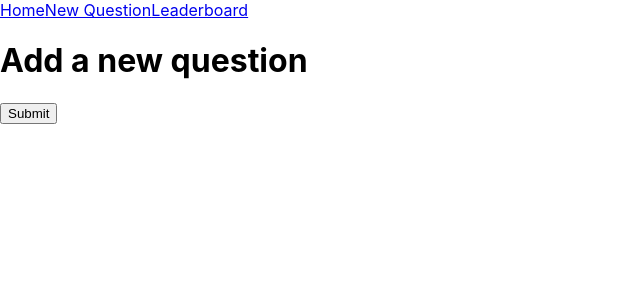
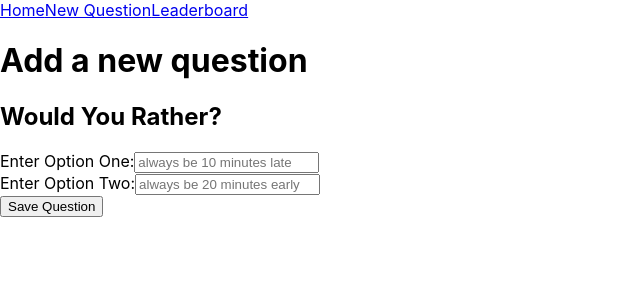
Before and after one commit to carlosloureda/wyr-2022, a React (Create React App) app: page /questions/add in a window 1280 px wide. Shown: the top 300 px of the page, without its empty margins (0-640 px from the left). Built offline with nearby package versions, Linux system fonts and the light colour scheme.

Commit message:
feat: Add new question into the system

```diff
--- a/package.json
+++ b/package.json
@@ -13,6 +13,7 @@
     "react-redux": "^7.2.6",
     "react-router-dom": "^6.2.2",
     "react-scripts": "5.0.0",
+    "uuid": "^8.3.2",
     "web-vitals": "^2.1.4"
   },
   "scripts": {
--- a/src/redux/questionsSlice.js
+++ b/src/redux/questionsSlice.js
@@ -1,5 +1,6 @@
 import { createSlice, createAsyncThunk } from "@reduxjs/toolkit";
 import questions from "../data/questions.json";
+import { v4 as uuidv4 } from "uuid";
 
 const initialState = {
   questions: null,
@@ -18,7 +19,10 @@ export const questionsSlice = createSlice({
       state.loading = true;
     },
     getQuestionsSuccess: (state, { payload }) => {
-      state.questions = payload;
+      state.questions = {
+        ...(state.questions || {}),
+        ...payload,
+      };
       state.loading = false;
       state.error = "";
       state.allFetched = true;
@@ -44,6 +48,23 @@ export const questionsSlice = createSlice({
       state.error = "";
     });
     builder.addCase(fetchQuestionById.rejected, (state, action) => {
+      state.loading = false;
+      state.error = action.error.message;
+    });
+
+    // Add Question
+    builder.addCase(addQuestion.pending, (state, action) => {
+      state.loading = true;
+    });
+    builder.addCase(addQuestion.fulfilled, (state, action) => {
+      state.questions = {
+        ...state.questions,
+        [action.payload.id]: action.payload,
+      };
+      state.loading = false;
+      state.error = "";
+    });
+    builder.addCase(addQuestion.rejected, (state, action) => {
       state.loading = false;
       state.error = action.error.message;
     });
@@ -102,3 +123,28 @@ export const fetchQuestionById = createAsyncThunk(
     }
   }
 );
+
+export const addQuestion = createAsyncThunk(
+  "questions/addQuestion",
+  async ({ optionOne, optionTwo, author }, thunkAPI) => {
+    const questionId = await new Promise((res, rej) =>
+      setTimeout(() => {
+        res(uuidv4());
+        // rej("hjasdiads");
+      }, 2000)
+    );
+    return {
+      id: questionId,
+      author: author,
+      timestamp: Date.now(),
+      optionOne: {
+        votes: [],
+        text: optionOne,
+      },
+      optionTwo: {
+        votes: [],
+        text: optionTwo,
+      },
+    };
+  }
+);
--- a/src/routes/questions/add.js
+++ b/src/routes/questions/add.js
@@ -1,18 +1,106 @@
+import { useRef } from "react";
+import { useDispatch, useSelector } from "react-redux";
 import { useNavigate } from "react-router-dom";
+import { addQuestion } from "../../redux/questionsSlice";
+
+// "loxhs1bqm25b708cmbf3g": {
+//   "id": "loxhs1bqm25b708cmbf3g",
+//   "author": "racheladams",
+//   "timestamp": 1482579767190,
+//   "optionOne": {
+//     "votes": [],
+//     "text": "have all traffic lights you approach be green"
+//   },
+//   "optionTwo": {
+//     "votes": ["alicethomas"],
+//     "text": "never have to stand in line again"
+//   }
+// },
 
 const AddQuestion = () => {
   const navigate = useNavigate();
+  const dispatch = useDispatch();
 
-  const onAddQuestion = () => {
-    // TODO: generate new ID
-    const newQuestionId = "123";
-    navigate(`/questions/${newQuestionId}`);
+  const { loading } = useSelector((state) => state.questions);
+
+  const onAddQuestion = async (e) => {
+    e.preventDefault();
+    const optionOne = e.target.elements.optionOne.value;
+    const optionTwo = e.target.elements.optionTwo.value;
+
+    const result = await dispatch(
+      addQuestion({
+        optionOne,
+        optionTwo,
+        // TODO: retrieve ID of user from localstorage/context
+        author: "carlosloureda",
+      })
+    );
+    if (!result.error) {
+      navigate(`/questions/${result.payload.id}`);
+    } else {
+      // TODO: add some alerts?
+      alert("error happened: ", result.error);
+    }
+
+    // error.message
+    // {
+    //   "type": "questions/addQuestion/fulfilled",
+    //   "payload": {
+    //       "id": "e0059924-547b-4e88-92f1-f9ece776a111",
+    //       "author": "carlosloureda",
+    //       "timestamp": 1647044175835,
+    //       "optionOne": {
+    //           "votes": [],
+    //           "text": "asd"
+    //       },
+    //       "optionTwo": {
+    //           "votes": [],
+    //           "text": "asd"
+    //       }
+    //   },
+    //   "meta": {
+    //       "arg": {
+    //           "optionOne": "asd",
+    //           "optionTwo": "asd",
+    //           "author": "carlosloureda"
+    //       },
+    //       "requestId": "ucsLC1RZ-5UFgcX0WoJ0J",
+    //       "requestStatus": "fulfilled"
+    //   }
+    // }
   };
+
   return (
-    <form onSubmit={onAddQuestion}>
+    <>
       <h1>Add a new question</h1>
-      <button>Submit</button>
-    </form>
+      <form onSubmit={onAddQuestion}>
+        <h2>Would You Rather?</h2>
+
+        <div>
+          <label htmlFor="optionOne">Enter Option One:</label>
+          <input
+            type="text"
+            id="optionOne"
+            name="optionOneText"
+            required
+            placeholder="always be 10 minutes late"
+          />
+        </div>
+        <div>
+          <label htmlFor="optionTwo">Enter Option Two:</label>
+          <input
+            type="text"
+            required
+            id="optionTwo"
+            name="optionTwoText"
+            placeholder="always be 20 minutes early"
+          />
+        </div>
+
+        <button disabled={loading}>Save Question</button>
+      </form>
+    </>
   );
 };
 
```
Also changed, not shown: 1 other file (tests, documents, lock files or other folders).
